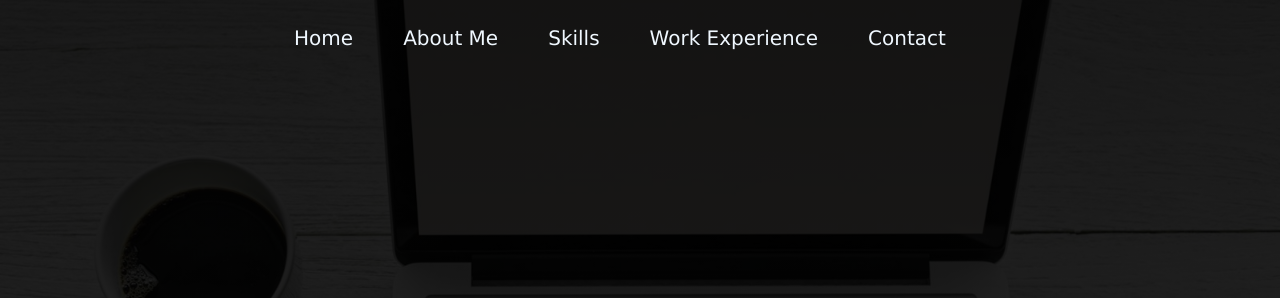
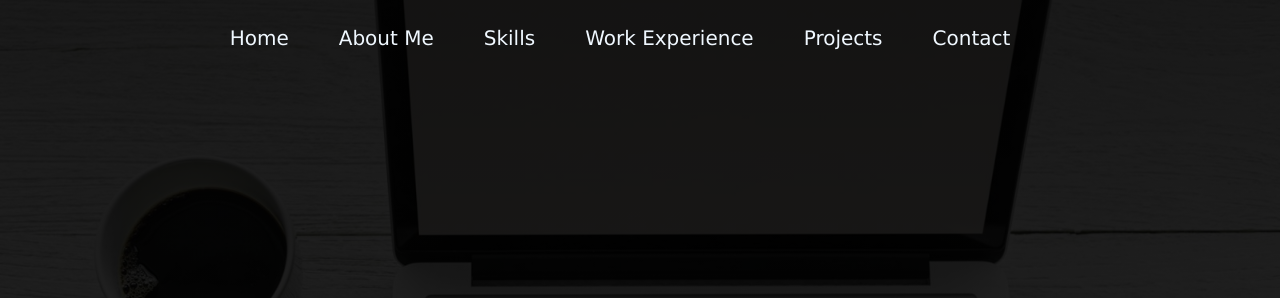
Before and after one commit to jskyte/my-portfolio, a plain HTML site: page index.html in a window 1280 px wide. Shown: the top 298 px of the page. Drawn offline with Linux system fonts and the light colour scheme.

Commit message:
Menambahkan projects pada navbar

```diff
--- a/index.html
+++ b/index.html
@@ -20,6 +20,7 @@
                 <li><a href="#about-me">About Me</a></li>
                 <li><a href="#skills">Skills</a></li>
                 <li><a href="#experience">Work Experience</a></li>
+                <li><a href="#projects">Projects</a></li>
                 <li><a href="#contact">Contact</a></li>
             </ul>
         </div>
@@ -146,7 +147,7 @@
 
     </section>
 
-    <section class="projects">
+    <section class="projects" id="projects">
         <h1>PROJECTS</h1>
         <hr>
 
```
